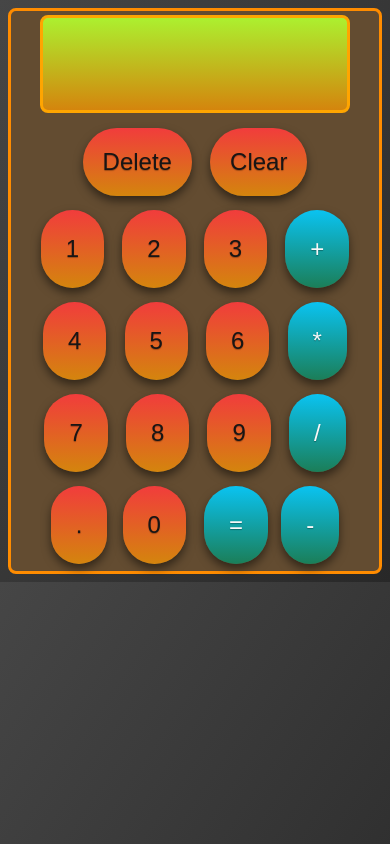
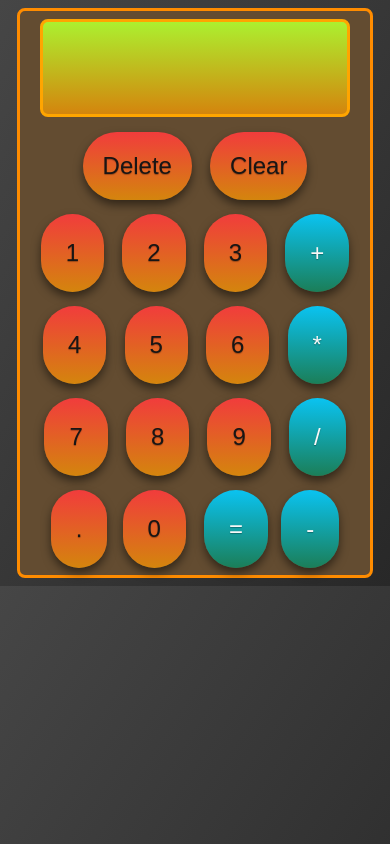
Before and after one commit to Mr-Mudassar/Calculator, a plain HTML site: page index.html in a window 390 px wide. Drawn offline with Linux system fonts and the light colour scheme.

Commit message:
Update style.css

```diff
--- a/style.css
+++ b/style.css
@@ -3,7 +3,7 @@ input {
   overflow: scroll !important;
     border: 3px solid orange;
     border-radius: 8px;
-    margin: 4px;
+    margin: 8px;
     margin-bottom: 8px;
     font-size: 45px;
     background: linear-gradient(to bottom, #acf02f, #d4850d);
@@ -20,7 +20,7 @@ body {
 #divmain {
     border: 3px solid darkorange;
     border-radius: 8px;
-    max-width: 50vh;
+    max-width: 350px;
     justify-content: center;
     margin: auto;
     padding: auto;
@@ -82,9 +82,9 @@ button {
     #btnSubtract {
         margin-left: 2px;
     }
-    @media only screen and (max-width: 768px) {
+    @media only screen and (max-width: 600px) {
       /* For mobile phones: */
-      button {
+  button {
         background-color: darkorange;
         border: none;
         border-radius: 40px;
@@ -95,21 +95,18 @@ button {
          box-shadow: 0px 5px 10px rgba(0, 0, 0, 0.5);
          font-size: 24px;
          text-shadow: 0px 1px 1px rgba(0, 0, 0, 0.3);
-         padding: 25px 25px;
          cursor: pointer;
          transition: all 0.3s ease-in-out;
          transform-style: preserve-3d;
          animation-name: btnMultiplyAnim;
          animation-duration: 2s;
          animation-iteration-count: infinite;
-         margin: 7px;
     }
   input {
-    overflow: scroll !important;
+      overflow: scroll !important;
       border: 3px solid orange;
       border-radius: 8px;
-      margin: 4px;
-      margin-bottom: 8px;
+      margin: 8px 8px;
       font-size: 45px;
       background: linear-gradient(to bottom, #acf02f, #d4850d);
       font-family:'Times New Roman', Times, serif;
@@ -117,4 +114,10 @@ button {
       min-height: 90px;
       text-align: center;
   }
+  #divmain {
+    border: 3px solid darkorange;
+    justify-content: center;
+    border-radius: 8px;
+    margin: 90x;
     }
+  }
```
